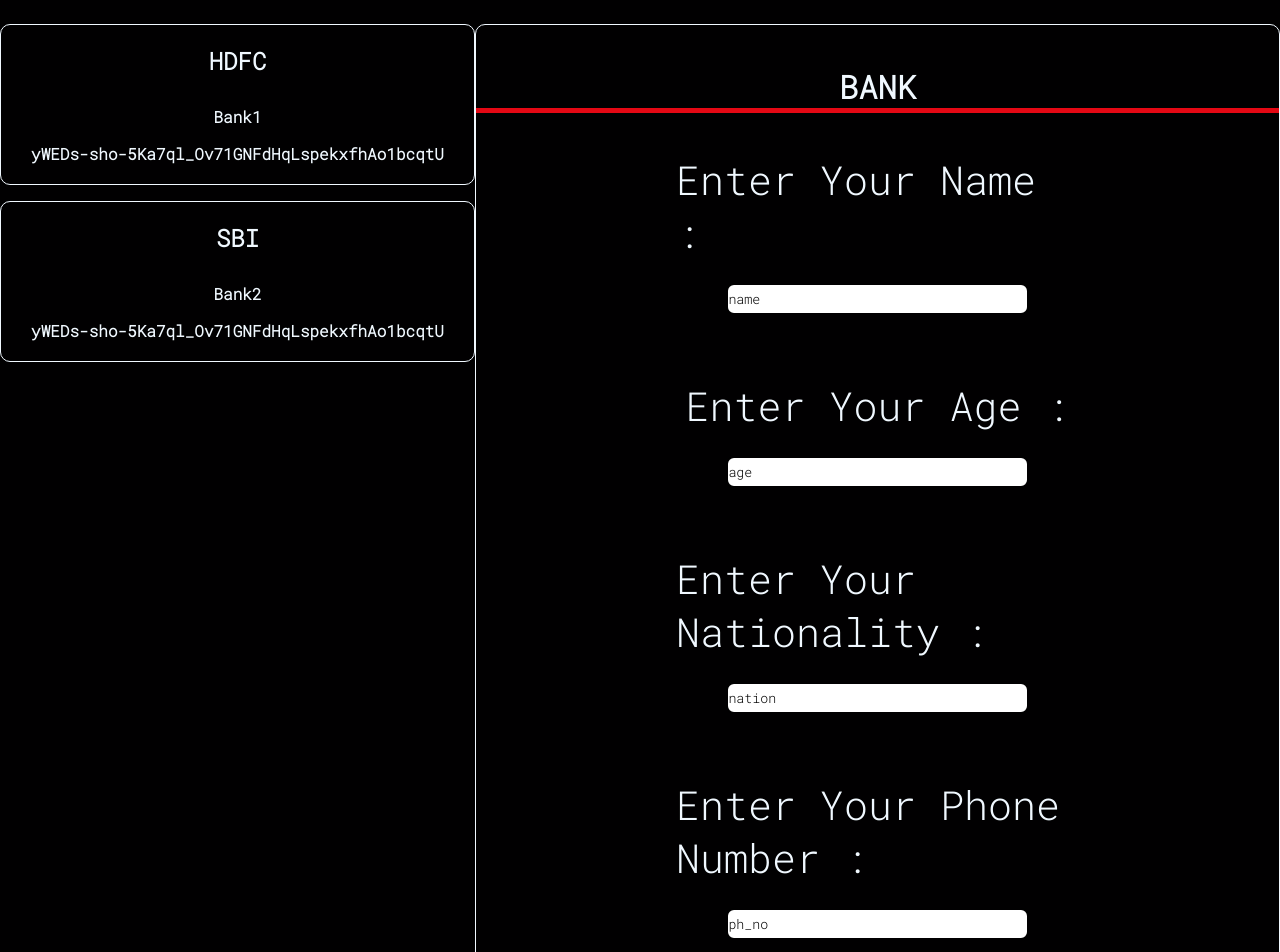
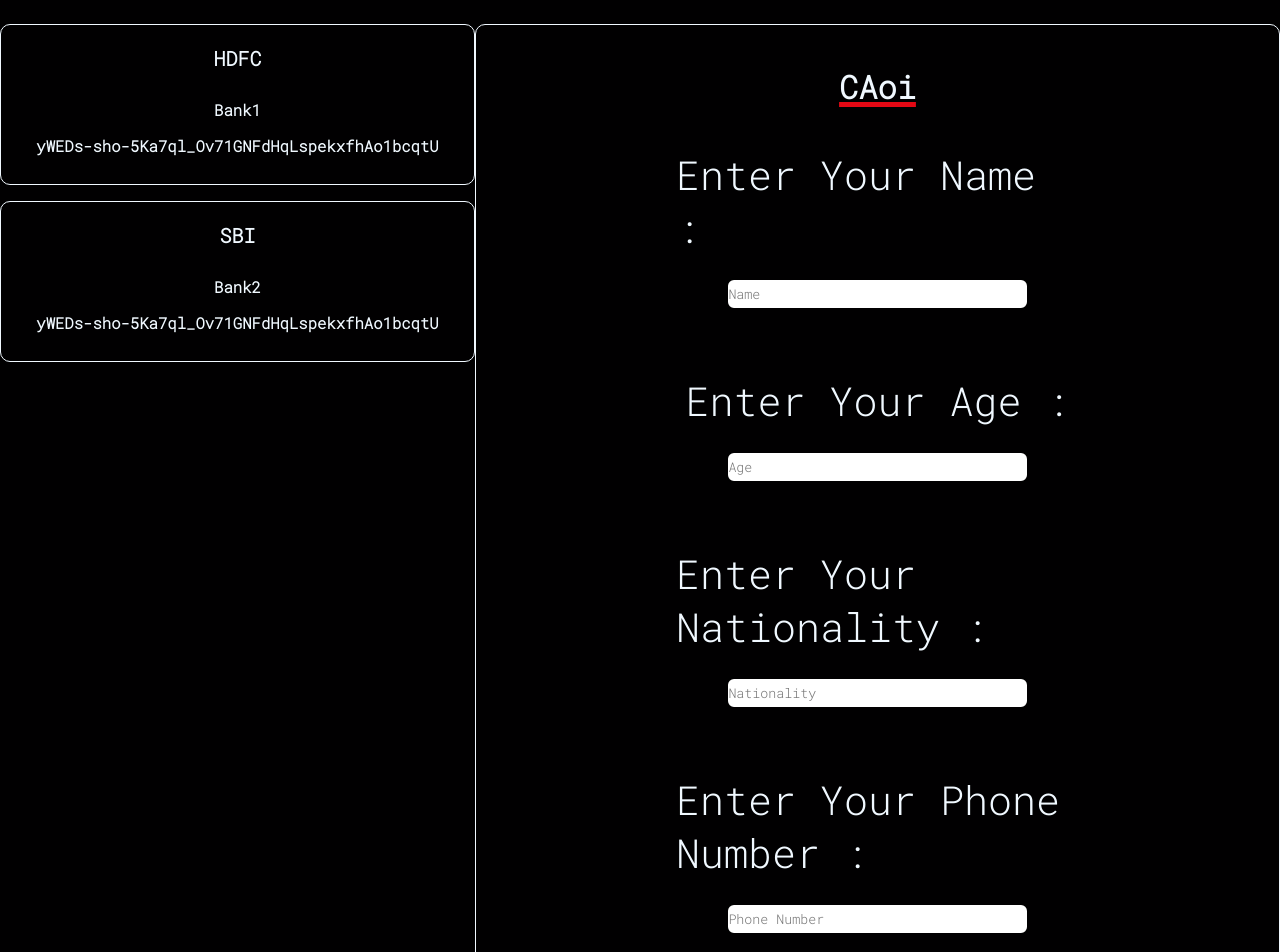
Before and after one commit to AAshu1412/Arweave, a React (Create React App) app: page /start/registration in a window 1280 px wide. Shown: the part 200-1152 px from the top of the page. Built offline with nearby package versions, Linux system fonts and the light colour scheme.

Commit message:
minor changes

```diff
--- a/src/components/home/Home.css
+++ b/src/components/home/Home.css
@@ -28,7 +28,7 @@
   flex-direction: column;
   /* justify-content: center; */
   align-items: center;
-  padding: 110px; /*150*/
+  padding: 110px;  /*150*/
 }
 
 .home-center h3::after {
--- a/src/components/registration/Registration.css
+++ b/src/components/registration/Registration.css
@@ -26,6 +26,7 @@
     /* background-color: red; */
     width:29.688rem;
     height: 10.063rem;
+    background-color:#010001;
     display: flex;
     flex-direction: column;
     /* justify-content: space-around; */
@@ -35,6 +36,11 @@
     border: 1px solid aliceblue;
     border-radius: 10px;
     padding: 20px 30px 20px 30px;
+}
+
+.registration-comp:hover{
+    cursor: pointer;
+    background-color: #e40814;
 }
 
 .registration-comp-sub {
@@ -59,7 +65,10 @@
 .registration-user h1{
     text-align: center;
     padding-top: 5%;
-    border-bottom: 5px solid #e40814 ;
+    text-decoration: underline;
+    text-decoration-color: #e40814;
+    text-decoration-thickness: 5px;
+    /* border-bottom: 5px solid #e40814 ; */
 }
 
 .registration-user form{
--- a/src/components/registration/Registration.js
+++ b/src/components/registration/Registration.js
@@ -17,7 +17,16 @@
     },
   ]);
 
-  const handleInput = (event) => {};
+  const [user,setUser]=useState({name:"",age:undefined,nation:"",ph_no:undefined,dl:""});
+  const [compName,setCompName]=useState("CAoi");
+
+
+  const handleInput = (event) => {
+    const name = event.target.name;
+    const value = event.target.value;
+    console.log(name, value);
+    setUser({ ...user, [name]: value });
+  };
 
   const handleSubmit = () => {
     console.log("dijqioqeo");
@@ -30,26 +39,26 @@
         <div className="registration-comp-head">
           {compDetails.map((value, key) => {
             return (
-              <div className="registration-comp">
+              <button onClick={()=>setCompName(value.name)} className="registration-comp">
                 <h2>{value.name}</h2>
                 <div className="registration-comp-sub">
-                  <h4>{value.category}</h4>
-                  <h4>{value.address}</h4>
+                  <h3>{value.category}</h3>
+                  <h3>{value.address}</h3>
                 </div>
-              </div>
+              </button>
             );
           })}
         </div>
 
         <div className="registration-user">
-            <h1>BANK</h1>
+            <h1>{compName}</h1>
           <form onSubmit={handleSubmit}>
             <div>
               <label htmlFor="name">Enter Your Name : </label>
               <input
                 type="text"
                 autoComplete="off"
-                value="name"
+                value={user.name}
                 onChange={handleInput}
                 name="name"
                 id="name"
@@ -61,7 +70,7 @@
               <input
                 type="text"
                 autoComplete="off"
-                value="age"
+                value={user.age}
                 onChange={handleInput}
                 name="age"
                 id="age"
@@ -73,7 +82,7 @@
               <input
                 type="text"
                 autoComplete="off"
-                value="nation"
+                value={user.nation}
                 onChange={handleInput}
                 name="nation"
                 id="nation"
@@ -85,7 +94,7 @@
               <input
                 type="text"
                 autoComplete="off"
-                value="ph_no"
+                value={user.ph_no}
                 onChange={handleInput}
                 name="ph_no"
                 id="ph_no"
@@ -97,7 +106,7 @@
               <input
                 type="text"
                 autoComplete="off"
-                value="dl"
+                value={user.dl}
                 onChange={handleInput}
                 name="dl"
                 id="dl"
```
